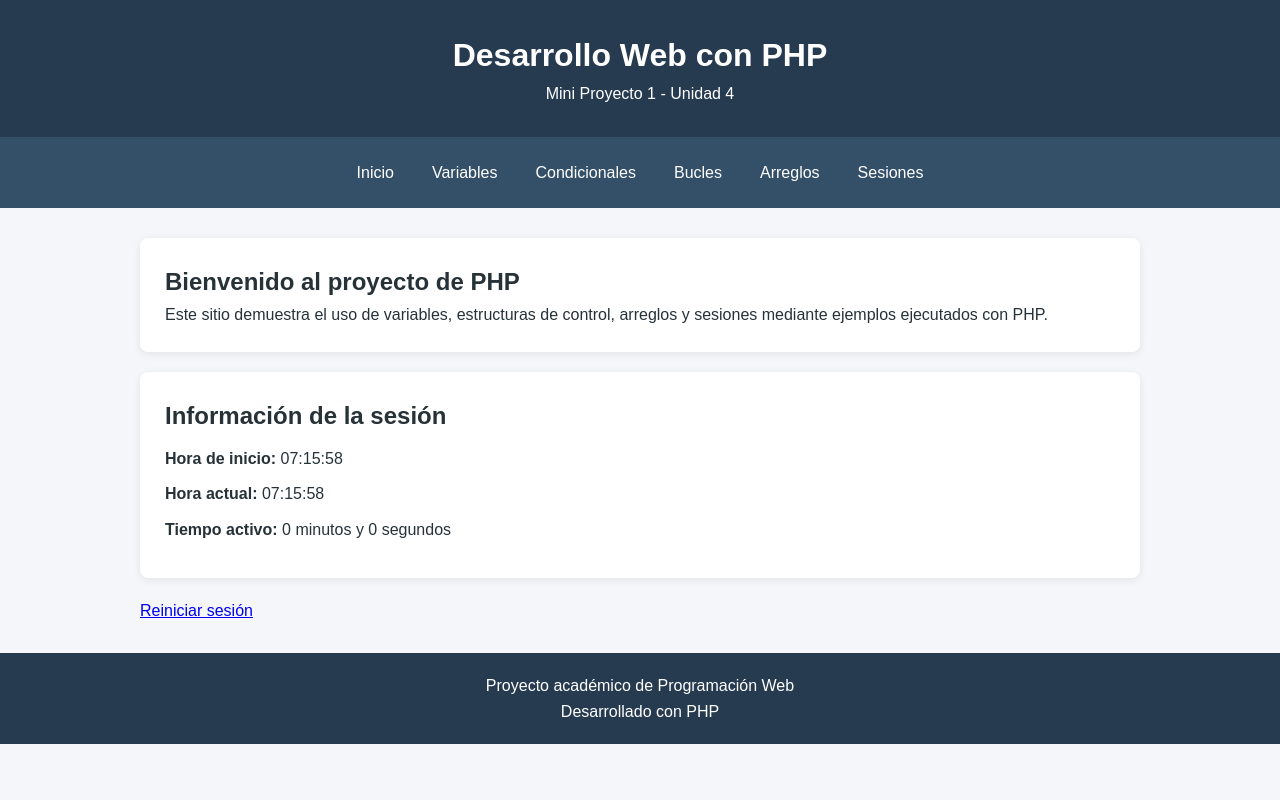
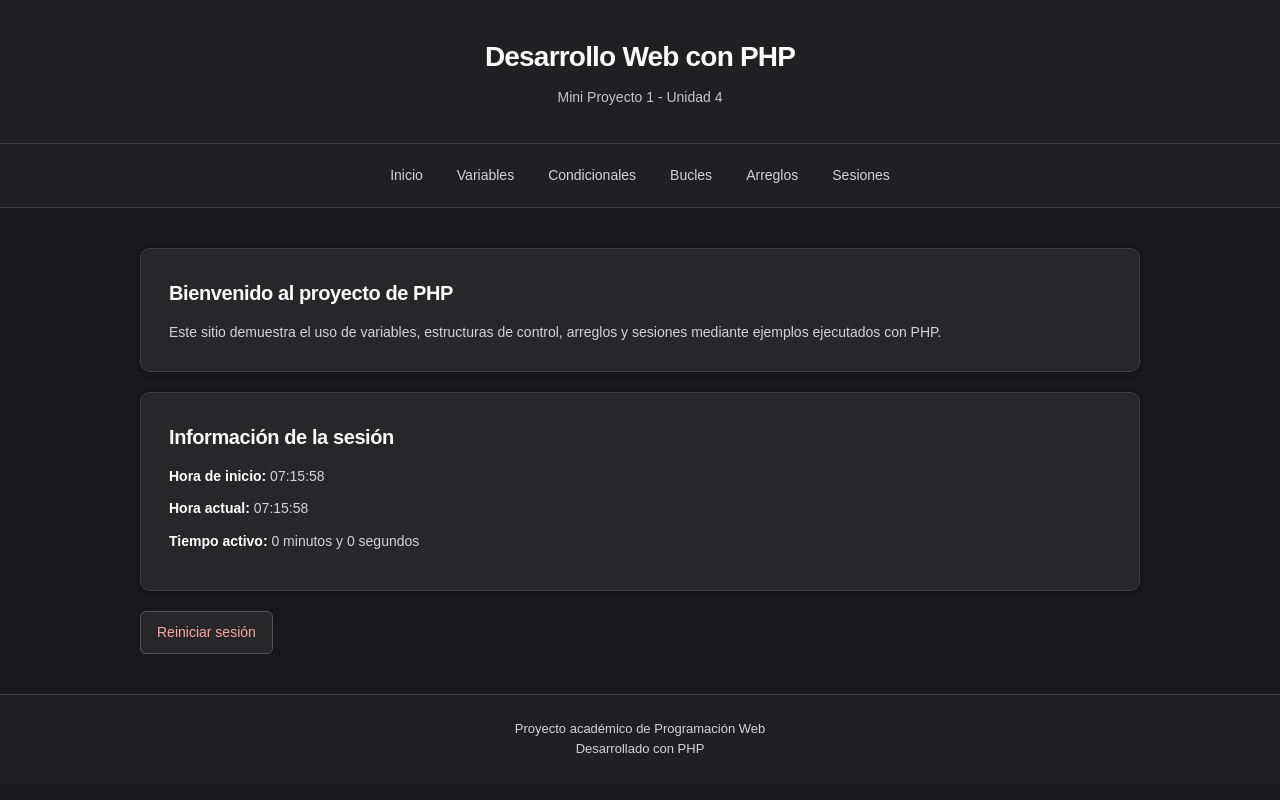
Before and after one commit to UlisesCosta/proyecto-php, a PHP site: page / in a window 1280 px wide. Run offline with PHP 8.4, Linux system fonts and the light colour scheme.

Commit message:
estilos nuevos

```diff
--- a/css/styles.css
+++ b/css/styles.css
@@ -1,3 +1,4 @@
+
 * {
     box-sizing: border-box;
     margin: 0;
@@ -6,70 +7,173 @@
 
 body {
     font-family: Arial, sans-serif;
-    background-color: #f4f6f9;
-    color: #263238;
+    background-color: #18181b;
+    color: #fafafa;
     line-height: 1.6;
 }
 
+/* Encabezado */
 .site-header {
-    background-color: #263b50;
-    color: white;
+    background-color: #202023;
+    color: #fafafa;
     text-align: center;
-    padding: 30px 20px;
+    padding: 35px 20px;
+    border-bottom: 1px solid #3f3f46;
 }
 
+.site-header h1 {
+    font-size: 28px;
+    font-weight: 600;
+    letter-spacing: -0.8px;
+}
+
+.site-header p {
+    margin-top: 6px;
+    color: #c4c4cc;
+    font-size: 14px;
+}
+
+/* Menú */
 .main-menu {
     display: flex;
     justify-content: center;
     flex-wrap: wrap;
-    gap: 10px;
-    padding: 15px;
-    background-color: #344f68;
+    gap: 6px;
+    padding: 12px 20px;
+    background-color: #202023;
+    border-bottom: 1px solid #3f3f46;
 }
 
 .main-menu a {
-    color: white;
+    color: #d4d4d8;
     text-decoration: none;
     padding: 8px 14px;
-    border-radius: 5px;
+    border-radius: 6px;
+    font-size: 14px;
+    font-weight: 500;
+    transition: background-color 0.2s, color 0.2s;
 }
 
 .main-menu a:hover {
-    background-color: #4e7192;
+    background-color: #3f3f46;
+    color: #ffffff;
 }
 
+/* Contenido principal */
 .container {
     width: 90%;
     max-width: 1000px;
-    margin: 30px auto;
+    margin: 40px auto;
 }
 
+/* Tarjetas */
 .welcome,
 .session-info {
-    background-color: white;
-    padding: 25px;
+    background-color: #27272a;
+    padding: 28px;
     margin-bottom: 20px;
-    border-radius: 8px;
-    box-shadow: 0 2px 8px rgba(0, 0, 0, 0.08);
+    border: 1px solid #3f3f46;
+    border-radius: 10px;
+    box-shadow: 0 2px 5px rgba(0, 0, 0, 0.15);
+}
+
+.welcome h2,
+.session-info h2 {
+    font-size: 20px;
+    font-weight: 600;
+    letter-spacing: -0.4px;
+    margin-bottom: 12px;
+    color: #fafafa;
+}
+
+.welcome p {
+    color: #d4d4d8;
+    font-size: 14px;
 }
 
 .session-info p {
     margin: 10px 0;
+    color: #d4d4d8;
+    font-size: 14px;
 }
 
+.session-info strong {
+    color: #ffffff;
+}
+
+/* Enlaces y botones */
 .session-info a {
     display: inline-block;
     margin-top: 15px;
-    padding: 10px 15px;
-    color: white;
-    background-color: #263b50;
+    padding: 9px 16px;
+    color: #18181b;
+    background-color: #fafafa;
     text-decoration: none;
-    border-radius: 5px;
+    border: 1px solid #fafafa;
+    border-radius: 6px;
+    font-size: 14px;
+    font-weight: 500;
+    transition: background-color 0.2s;
 }
 
+.session-info a:hover {
+    background-color: #d4d4d8;
+}
+
+/* Botón de reinicio */
+.btn-reiniciar {
+    display: inline-block;
+    padding: 9px 16px;
+    background-color: #27272a;
+    color: #fca5a5;
+    text-decoration: none;
+    border: 1px solid #52525b;
+    border-radius: 6px;
+    font-size: 14px;
+    font-weight: 500;
+    transition: background-color 0.2s, border-color 0.2s;
+}
+
+.btn-reiniciar:hover {
+    background-color: #3f3f46;
+    border-color: #f87171;
+}
+
+/* Pie de página */
 .site-footer {
     text-align: center;
-    padding: 20px;
-    background-color: #263b50;
-    color: white;
+    padding: 24px 20px;
+    background-color: #202023;
+    color: #d4d4d8;
+    border-top: 1px solid #3f3f46;
+    font-size: 13px;
 }
+
+/* Adaptación para móviles */
+@media (max-width: 600px) {
+    .site-header {
+        padding: 28px 16px;
+    }
+
+    .site-header h1 {
+        font-size: 23px;
+    }
+
+    .container {
+        width: 92%;
+        margin: 25px auto;
+    }
+
+    .welcome,
+    .session-info {
+        padding: 20px;
+    }
+
+    .main-menu {
+        gap: 4px;
+    }
+
+    .main-menu a {
+        padding: 8px 10px;
+    }
+}
```
